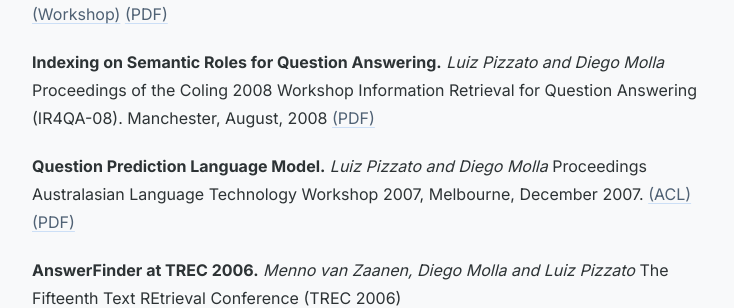
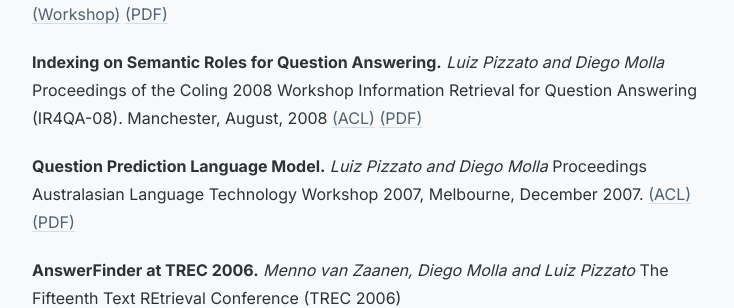
Before and after one commit to pizzato/pizzato.github.io, a Jekyll site: the page built from publications/index.markdown, in a window 1280 px wide and 900 px high, scrolled down 5716 px. Shown: the part 152-460 px from the top of the window, without its empty margins (272-1006 px from the left). Built offline with Jekyll 4.4.1, drawn with Linux system fonts in a browser that asks for light colours.

Commit message:
fix: correct ACL Anthology links for Coling 2008 IR4QA paper (W08-1810)
Co-Authored-By: Claude Sonnet 4.5 <noreply@anthropic.com>

```diff
--- a/publications/index.markdown
+++ b/publications/index.markdown
@@ -269,7 +269,7 @@ Proceedings of the Workshop on Intelligent Techniques for Web Personalization &
 **Indexing on Semantic Roles for Question Answering.**
 _Luiz Pizzato and Diego Molla_
 Proceedings of the Coling 2008 Workshop Information Retrieval for Question Answering (IR4QA-08). Manchester, August, 2008
-[(PDF)](https://aclanthology.org/W08-0705.pdf)
+[(ACL)](https://aclanthology.org/W08-1810/) [(PDF)](https://aclanthology.org/W08-1810.pdf)
 
 
 
```
